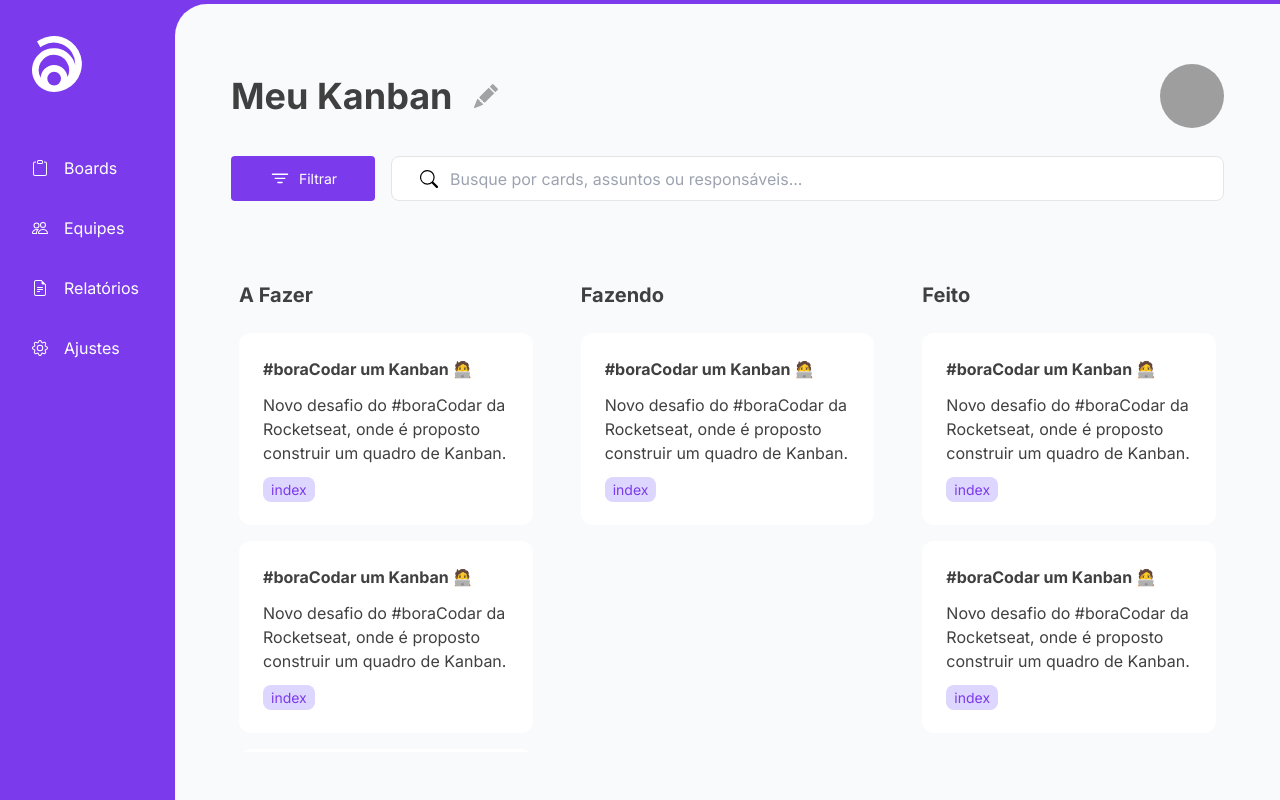
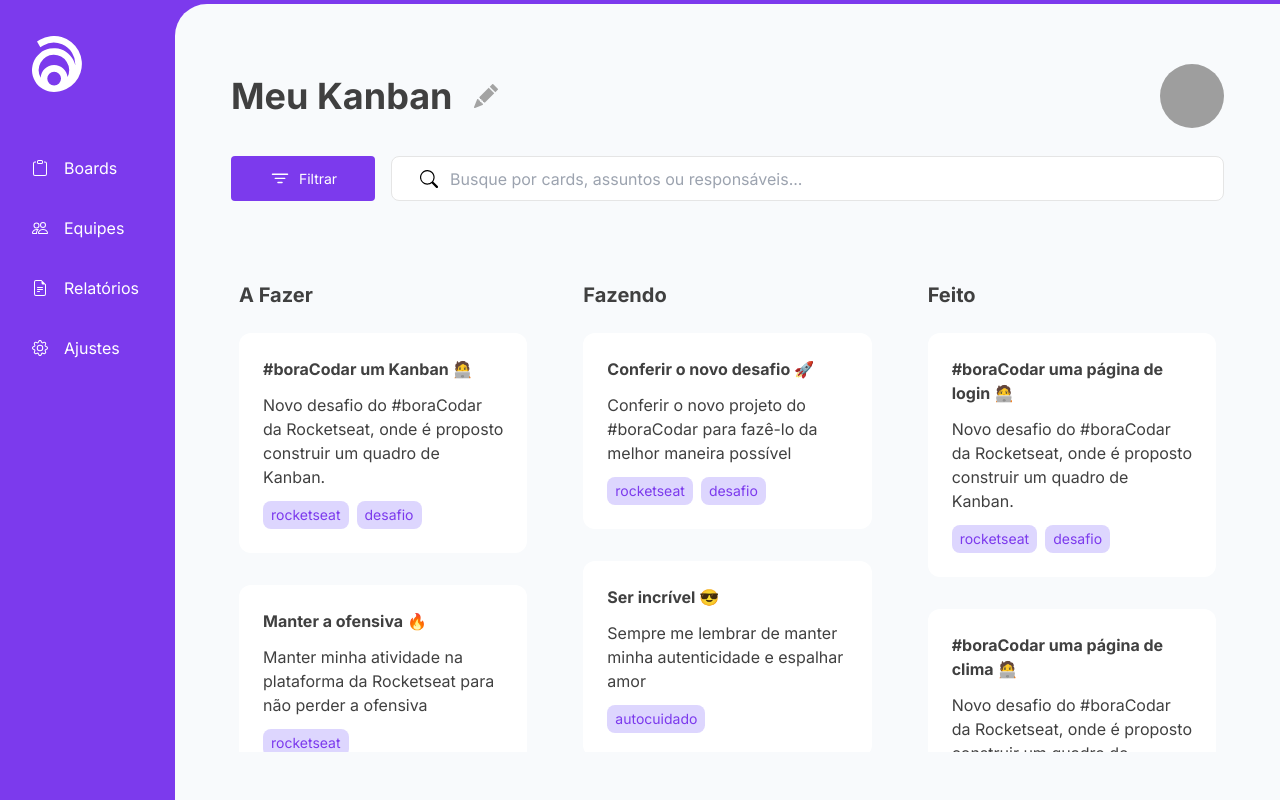
Before and after one commit to andradematheusdev/boracodar-12, a React (Vite) app: page / in a window 1280 px wide. Built offline with nearby package versions, Linux system fonts and the light colour scheme; grey boxes are pictures that could not be loaded.

Commit message:
Dynamic cards

```diff
--- a/src/components/card/index.tsx
+++ b/src/components/card/index.tsx
@@ -1,13 +1,21 @@
-import { Tag } from "../tag"
+import { Tag as CustomTag } from "../tag";
 
-export const Card = () => {
+interface ICardProps {
+  title: string;
+  description: string;
+  tags: string[];
+}
+
+export const Card = ({ title, description, tags }: ICardProps) => {
   return (
     <div className="bg-white hover:shadow-md hover:shadow-violet-100 p-6 rounded-xl transition-all">
-      <h3 className="font-bold mb-3">#boraCodar um Kanban 🧑‍💻</h3>
-      <p className="mb-3">Novo desafio do #boraCodar da Rocketseat, onde é proposto construir um quadro de Kanban.</p>
-      <div>
-        <Tag />
+      <h3 className="font-bold mb-3">{title}</h3>
+      <p className="mb-3 break-words">{description}</p>
+      <div className="flex w-full flex-wrap gap-x-2">
+        {tags.map((tag) => {
+          return <CustomTag content={tag} />;
+        })}
       </div>
     </div>
-  )
-}
+  );
+};
--- a/src/components/grid/index.tsx
+++ b/src/components/grid/index.tsx
@@ -1,28 +1,43 @@
+import { cards } from "../../data/cards";
 import { Card } from "../card";
 
 export const Grid = () => {
   return (
-    <div className="grid grid-cols-3 grid-rows-1 h-full max-h-screen text-neutral-700 py-16 px-8 gap-x-12 overflow-y-auto">
+    <div className="grid grid-cols-3 grid-rows-1 h-full max-h-screen text-neutral-700 py-16 px-8 gap-x-14 overflow-y-auto">
       <div>
         <span className="block text-xl font-bold mb-6">A Fazer</span>
-        <div className="flex flex-col gap-y-4">
-          <Card />
-          <Card />
-          <Card />
-          <Card />
+        <div className="flex flex-col gap-y-8">
+          {
+            cards.map((value) => {
+              if(value.status === 1){
+                return <Card title={value.title} description={value.description} tags={value.tags} />;
+              }
+            })
+          }
         </div>
       </div>
       <div>
         <span className="block text-xl font-bold mb-6">Fazendo</span>
-        <div className="flex flex-col  gap-y-4">
-          <Card />
+        <div className="flex flex-col  gap-y-8">
+        {
+            cards.map((value) => {
+              if(value.status === 2){
+                return <Card title={value.title} description={value.description} tags={value.tags} />;
+              }
+            })
+          }
         </div>
       </div>
       <div>
         <span className="block text-xl font-bold mb-6">Feito</span>
-        <div className="flex flex-col gap-y-4">
-          <Card />
-          <Card />
+        <div className="flex flex-col gap-y-8">
+        {
+            cards.map((value) => {
+              if(value.status === 3){
+                return <Card title={value.title} description={value.description} tags={value.tags} />;
+              }
+            })
+          }
         </div>
       </div>
     </div>
--- a/src/components/tag/index.tsx
+++ b/src/components/tag/index.tsx
@@ -1,7 +1,11 @@
-export const Tag = () => {
+interface ITagProps{
+  content: string;
+}
+
+export const Tag = ({content}: ITagProps) => {
   return (
     <span className="bg-violet-200 rounded-lg py-1 px-2 text-sm text-violet-600">
-      index
+      {content}
     </span>
   )
 }
--- /dev/null
+++ b/src/data/cards.ts
@@ -0,0 +1,50 @@
+export const cards = [
+  {
+    title: "#boraCodar um Kanban 🧑‍💻",
+    description: "Novo desafio do #boraCodar da Rocketseat, onde é proposto construir um quadro de Kanban.",
+    tags: ["rocketseat", "desafio"],
+    status: 1,
+  },
+  {
+    title: "Manter a ofensiva 🔥",
+    description: "Manter minha atividade na plataforma da Rocketseat para não perder a ofensiva",
+    tags: ["rocketseat"],
+    status: 1,
+  },
+  {
+    title: "Almoçar 🥗",
+    description: "Me alimentar, aproveitando um momento de descanso para recarregar minhas energias durante o almoço",
+    tags: ["autocuidado"],
+    status: 1,
+  },
+  {
+    title: "Conferir o novo desafio 🚀",
+    description: "Conferir o novo projeto do #boraCodar para fazê-lo da melhor maneira possível",
+    tags: ["rocketseat", "desafio"],
+    status: 2,
+  },
+  {
+    title: "Ser incrível 😎",
+    description: "Sempre me lembrar de manter minha autenticidade e espalhar amor",
+    tags: ["autocuidado"],
+    status: 2,
+  },
+  {
+    title: "#boraCodar uma página de login 🧑‍💻",
+    description: "Novo desafio do #boraCodar da Rocketseat, onde é proposto construir um quadro de Kanban.",
+    tags: ["rocketseat", "desafio"],
+    status: 3,
+  },
+  {
+    title: "#boraCodar uma página de clima 🧑‍💻",
+    description: "Novo desafio do #boraCodar da Rocketseat, onde é proposto construir um quadro de Kanban.",
+    tags: ["rocketseat", "desafio"],
+    status: 3,
+  },
+  {
+    title: "#boraCodar um conversor 🧑‍💻",
+    description: "Novo desafio do #boraCodar da Rocketseat, onde é proposto construir um quadro de Kanban.",
+    tags: ["rocketseat", "desafio"],
+    status: 3,
+  },
+];
```
